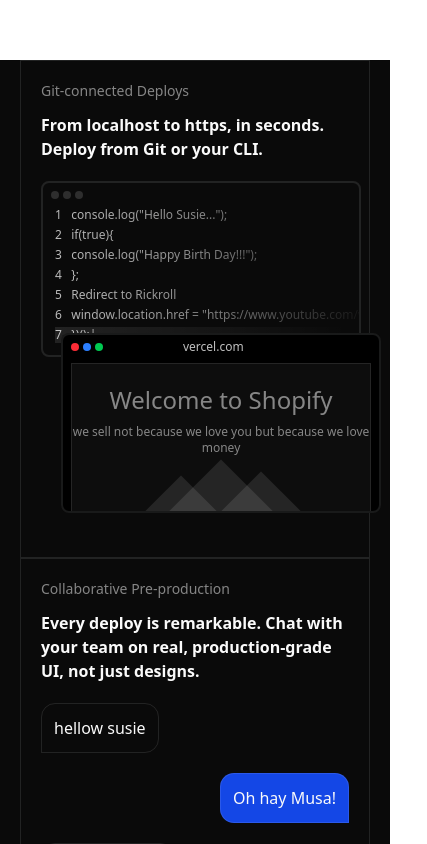
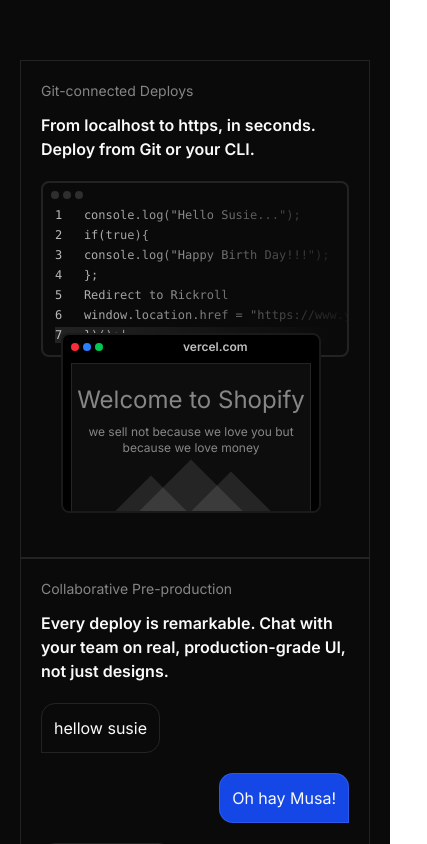
Before and after one commit to Misa-De-Codes/vercel-clone, a React (Vite) app: page / in a window 390 px wide. Shown: the top 844 px of the page, 427 px wide, since content can reach past the window. Built offline with nearby package versions, Linux system fonts and the light colour scheme.

Commit message:
phone edge bug fixed, also a custom font(inter) added.

```diff
--- a/index.html
+++ b/index.html
@@ -7,7 +7,7 @@
     <title>Vite + React + TS</title>
   </head>
   <body>
-    <div id="root"></div>
+    <div class="font-Inter" id="root"></div>
     <script type="module" src="/src/main.tsx"></script>
     <script>
       //  id="theme-data"
--- a/src/App.tsx
+++ b/src/App.tsx
@@ -7,11 +7,10 @@
 function App() {
 
   return (
-    <>
-
+    <div className="max-w-screen overflow-x-hidden md:overflow-x-auto">
       <Home />
       <Footer />
-    </>
+    </div>
   )
 }
 
--- a/src/components/Home.tsx
+++ b/src/components/Home.tsx
@@ -6,7 +6,7 @@
 
 function Home() {
     return (
-        <main className="min-w-screen mt-15 mx-auto px-5 md:px-10 lg:px-35">
+        <main className="max-w-screen mt-15 px-5 md:px-10 lg:px-35">
 
             <Section1 />
             <Section2 />
--- a/src/components/Section-1.tsx
+++ b/src/components/Section-1.tsx
@@ -8,13 +8,13 @@
                         <p className="lg:text-2xl font-semibold mt-3 md:mt-5">From localhost to https, in seconds. Deploy from Git or your CLI.</p>
                     </div>
                     <div>
-                        <div className="w-80 rounded-md border-2 select-none">
+                        <div className="md:w-80 rounded-md border-2 select-none">
                             <div className="flex gap-1 p-2">
                                 <div className="rounded-full bg-white/15 p-1"></div>
                                 <div className="rounded-full bg-white/15 p-1"></div>
                                 <div className="rounded-full bg-white/15 p-1"></div>
                             </div>
-                            <div className="flex flex-col gap-1 text-xs text-nowrap px-3 pb-3 bg-gradient-to-r from-white/75 via-white/50 to-white/5 bg-clip-text text-transparent">
+                            <div className="flex font-mono flex-col gap-1 text-xs text-nowrap px-3 pb-3 bg-gradient-to-r from-white/75 via-white/50 to-white/5 bg-clip-text text-transparent">
                                 <p>1 &nbsp; console.log("Hello Susie...");</p>
                                 <p>{`2 \u00A0 if(true){`}</p>
                                 <p>3 &nbsp; console.log("Happy Birth Day!!!");</p>
@@ -24,14 +24,14 @@
                                 <p className="bg-gradient-to-r from-white/10 via-white/5 to-transparent">{`7 \u00A0 })();|`}</p>
                             </div>
                         </div>
-                        <div className="relative -top-6 left-5 lg:left-24 w-80 h-45 rounded-md border-2 backdrop-brightness-0 overflow-y-hidden">
+                        <div className="relative -top-6 left-5 lg:left-24 md:w-80 h-45 max-w-65 md:max-w-none rounded-md border-2 backdrop-brightness-0 overflow-y-hidden">
                             <div className="flex select-none">
                                 <div className="flex gap-1 p-2">
                                     <div className="rounded-full bg-red-500 p-1"></div>
                                     <div className="rounded-full bg-blue-500 p-1"></div>
                                     <div className="rounded-full bg-green-500 p-1"></div>
                                 </div>
-                                <p className="flex items-center font-medium text-xs text-white/75 ml-18">vercel.com</p>
+                                <p className="flex items-center font-semibold text-xs text-white/75 ml-18">vercel.com</p>
                             </div>
                             <div className="flex flex-col bg-white/5 text-white/50 items-center justify-center border-1 mx-2 my-1 select-none">
                                 <p className="text-2xl w-fit mt-5 ">Welcome to Shopify</p>
--- a/src/components/Section-2.tsx
+++ b/src/components/Section-2.tsx
@@ -29,7 +29,7 @@
                             <strong className="text-white">Go ahead, deploy on Friday.</strong> Safely manage releases with automated deployments and instant rollbacks.</p>
                     </div>
                     <div className="flex flex-col gap-40">
-                        <div className="flex items-center gap-3 lg:gap-6 w-fit border-1 rounded-xl p-3 select-none">
+                        <div className="flex items-center gap-3 lg:gap-6 w-fit border-1 rounded-md md:rounded-xl px-1 py-2 md:p-3 select-none">
                             <div>
                                 <div className="flex justify-between items-center w-full text-white/50">
                                     <p className='hidden lg:flex text-xs'>vercel-site/<strong className="text-sm text-white">jvjb4ynna</strong>
@@ -46,7 +46,7 @@
                                 <span className="text-xs">98</span>
                             </div>
                         </div>
-                        <div className="flex items-center ml-auto gap-3 lg:gap-6 w-fit border-white/20 border-dashed border-1 rounded-xl p-3 select-none">
+                        <div className="flex items-center ml-auto gap-3 lg:gap-6 w-fit border-white/20 border-dashed border-1 rounded-md md:rounded-xl px-1 py-2 md:p-3 select-none">
                             <div>
                                 <div className="flex justify-between items-center w-full text-white/50">
                                     <p className='hidden lg:flex text-xs'>vercel-site/<strong className="text-sm text-white">gigj178pv</strong>
--- a/src/components/Section-3.tsx
+++ b/src/components/Section-3.tsx
@@ -23,7 +23,7 @@
                         </div >
                         <div className="flex justify-center md:justify-start gap-5">
                             <a href="/" className="p-3 md:px-5 text-xs lg:text-sm font-medium border-1 bg-white text-black hover:bg-white/80 rounded-3xl transition-all delay-75 duration-100 ease-in-out select-none">Start Deploying</a>
-                            <a href="/" className="p-3 md:px-5 text-xs lg:text-sm font-medium border-1 hover:bg-white/15 rounded-3xl transition-all delay-75 duration-100 ease-in-out select-none">Talk to an Expert</a>
+                            <a href="/" className="px-2 py-3 text-xs lg:text-sm font-medium border-1 hover:bg-white/15 rounded-3xl transition-all delay-75 duration-100 ease-in-out select-none">Talk to an Expert</a>
                         </div>
                     </div>
                     <div className="hidden md:flex p-5 md:p-8 lg:p-15 w-full md:w-1/3 md:h-60">
@@ -42,12 +42,3 @@
 }
 
 export default Section3
-/*
-    < div className = "text-2xl text-white/50" >
-        <h2><b className="text-white">Ready to deploy?</b> Start building with a free account. Speak to an expert for your <b className='text-blue-500'>Pro</b> or <strong className="text-purple-500">Enterprise</strong>  needs.</h2>
-</div >
-    <div className="flex gap-5">
-        <Button variant={"default"} className="text-md rounded-2xl">Start Deploying</Button>
-        <Button variant={"outline"} className=" text-md rounded-2xl">Talk to an Expert</Button>
-
-    </div> */
--- a/src/index.css
+++ b/src/index.css
@@ -1,3 +1,5 @@
+@import url('https://fonts.googleapis.com/css?family=Inter:regular,500,600,700,800%7CCaveat:regular,500,600,700');
+
 @import "tailwindcss";
 @import "tw-animate-css";
 
@@ -99,6 +101,7 @@
   --color-sidebar-accent-foreground: var(--sidebar-accent-foreground);
   --color-sidebar-border: var(--sidebar-border);
   --color-sidebar-ring: var(--sidebar-ring);
+  --font-Inter: "Inter", "sans-serif"
 }
 
 .dark {
```
